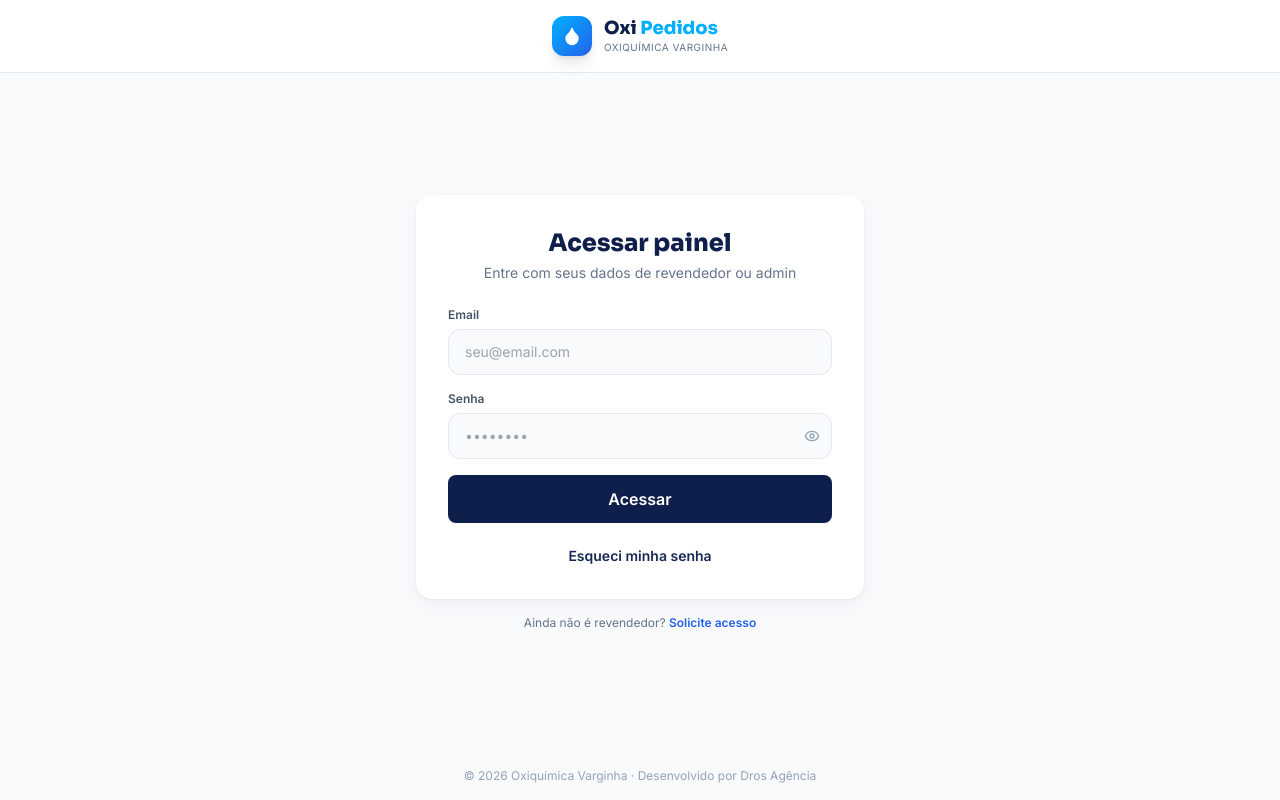
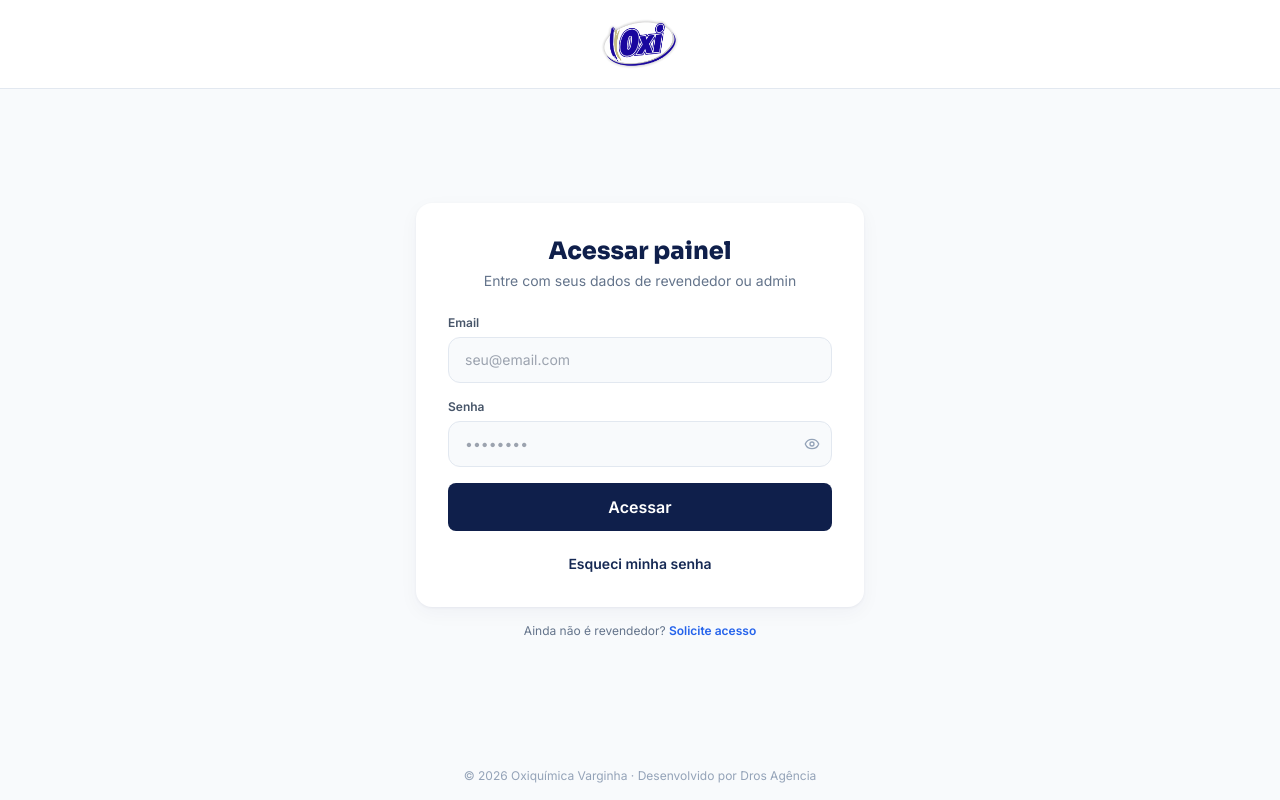
Before and after one commit to soaresjoaoluiz1/oxi-quimica-sys, a React (Vite) app: page /login in a window 1280 px wide. Built offline with nearby package versions, Linux system fonts and the light colour scheme.

Commit message:
feat: logo oficial Oxiquímica em todos os layouts (login, admin, customer, print)

```diff
--- a/src/components/admin/AdminLayout.tsx
+++ b/src/components/admin/AdminLayout.tsx
@@ -1,6 +1,6 @@
 import { ReactNode, useState } from 'react'
 import { NavLink, useNavigate } from 'react-router-dom'
-import { LayoutDashboard, Package, Tags, Layers, Users, ShoppingCart, Settings, LogOut, Menu, X, Droplet } from 'lucide-react'
+import { LayoutDashboard, Package, Tags, Layers, Users, ShoppingCart, Settings, LogOut, Menu, X } from 'lucide-react'
 import { cn } from '@/lib/cn'
 import { useAuth } from '@/context/AuthContext'
 
@@ -36,17 +36,14 @@ export default function AdminLayout({ children }: { children: ReactNode }) {
         'fixed inset-y-0 left-0 z-50 w-64 bg-navy-900 text-white flex flex-col transition-transform lg:translate-x-0',
         sidebarOpen ? 'translate-x-0' : '-translate-x-full'
       )}>
-        <div className="px-6 py-5 flex items-center gap-3 border-b border-white/10">
-          <div className="w-10 h-10 rounded-xl bg-gradient-to-br from-brand-cyan to-brand-blue flex items-center justify-center shadow-lg">
-            <Droplet className="w-5 h-5 text-white" fill="currentColor" />
+        <div className="px-6 py-4 flex items-center gap-3 border-b border-white/10 bg-white">
+          <img src="/logo.png" alt="Oxiquímica" className="h-12 w-auto" />
+          <div className="ml-auto flex items-center gap-2">
+            <span className="text-[10px] uppercase tracking-wider text-slate-500 font-bold hidden lg:inline">Admin</span>
+            <button className="lg:hidden p-1 rounded hover:bg-slate-100" onClick={() => setSidebarOpen(false)}>
+              <X className="w-5 h-5 text-navy-800" />
+            </button>
           </div>
-          <div>
-            <div className="font-display font-extrabold text-lg leading-tight">Oxi <span className="text-brand-cyan">Pedidos</span></div>
-            <div className="text-[10px] uppercase tracking-wider text-white/50">Painel Admin</div>
-          </div>
-          <button className="ml-auto lg:hidden p-1 rounded hover:bg-white/10" onClick={() => setSidebarOpen(false)}>
-            <X className="w-5 h-5" />
-          </button>
         </div>
 
         <nav className="flex-1 px-3 py-4 space-y-0.5 overflow-y-auto">
--- a/src/components/customer/CustomerLayout.tsx
+++ b/src/components/customer/CustomerLayout.tsx
@@ -1,6 +1,6 @@
 import { ReactNode, useState, useEffect } from 'react'
 import { Link, NavLink, useNavigate } from 'react-router-dom'
-import { Search, ShoppingCart, User, LogOut, Package, Droplet, ChevronDown } from 'lucide-react'
+import { Search, ShoppingCart, User, LogOut, Package, ChevronDown } from 'lucide-react'
 import { useAuth } from '@/context/AuthContext'
 import { useCart } from '@/context/CartContext'
 import { fmtBRL } from '@/lib/format'
@@ -39,13 +39,7 @@ export default function CustomerLayout({ children, search, onSearchChange, onCar
           <div className="flex items-center gap-3 sm:gap-6 h-16">
             {/* Logo */}
             <Link to="/app" className="flex items-center gap-2 flex-shrink-0">
-              <div className="w-9 h-9 rounded-lg bg-gradient-to-br from-brand-cyan to-brand-blue flex items-center justify-center shadow-md">
-                <Droplet className="w-4 h-4 text-white" fill="currentColor" />
-              </div>
-              <div className="hidden sm:block">
-                <div className="font-display font-extrabold text-navy-800 leading-none">Oxi <span className="text-brand-cyan">Pedidos</span></div>
-                <div className="text-[10px] uppercase tracking-wider text-slate-400">Catálogo do revendedor</div>
-              </div>
+              <img src="/logo.png" alt="Oxiquímica Varginha" className="h-12 w-auto" />
             </Link>
 
             {/* Search */}
--- a/src/pages/Login.tsx
+++ b/src/pages/Login.tsx
@@ -1,6 +1,6 @@
 import { useState, FormEvent } from 'react'
 import { useNavigate, useLocation } from 'react-router-dom'
-import { Droplet, Eye, EyeOff } from 'lucide-react'
+import { Eye, EyeOff } from 'lucide-react'
 import { useAuth } from '@/context/AuthContext'
 import { Button } from '@/components/ui'
 
@@ -34,15 +34,7 @@ export default function Login() {
     <div className="min-h-screen flex flex-col bg-slate-50">
       {/* Header */}
       <header className="bg-white border-b border-slate-200 py-4 flex items-center justify-center">
-        <div className="flex items-center gap-3">
-          <div className="w-10 h-10 rounded-xl bg-gradient-to-br from-brand-cyan to-brand-blue flex items-center justify-center shadow-lg">
-            <Droplet className="w-5 h-5 text-white" fill="currentColor" />
-          </div>
-          <div>
-            <div className="font-display font-extrabold text-lg text-navy-800 leading-tight">Oxi <span className="text-brand-cyan">Pedidos</span></div>
-            <div className="text-[10px] uppercase tracking-wider text-slate-500">Oxiquímica Varginha</div>
-          </div>
-        </div>
+        <img src="/logo.png" alt="Oxiquímica Varginha" className="h-14 w-auto" />
       </header>
 
       <main className="flex-1 flex items-center justify-center px-4 py-12">
--- a/src/pages/OrderPrint.tsx
+++ b/src/pages/OrderPrint.tsx
@@ -1,6 +1,6 @@
 import { useEffect, useState } from 'react'
 import { useParams, useSearchParams } from 'react-router-dom'
-import { Printer, ArrowLeft, Droplet } from 'lucide-react'
+import { Printer, ArrowLeft } from 'lucide-react'
 import { api } from '@/lib/api'
 import { useAuth } from '@/context/AuthContext'
 import { fmtBRL, fmtNumber, fmtDateTime, STATUS_LABEL } from '@/lib/format'
@@ -54,14 +54,9 @@ export default function OrderPrint() {
         {/* Cabeçalho */}
         <div className="flex items-start justify-between mb-8 pb-6 border-b-2 border-navy-800">
           <div>
-            <div className="flex items-center gap-2 mb-2">
-              <div className="w-10 h-10 rounded-lg bg-gradient-to-br from-brand-cyan to-brand-blue flex items-center justify-center">
-                <Droplet className="w-5 h-5 text-white" fill="currentColor" />
-              </div>
-              <div>
-                <div className="font-display font-extrabold text-xl text-navy-800 leading-none">Oxiquímica Varginha</div>
-                <div className="text-[10px] uppercase tracking-wider text-slate-500">Pedido de revenda</div>
-              </div>
+            <div className="flex items-center gap-3 mb-2">
+              <img src="/logo.png" alt="Oxiquímica Varginha" className="h-14 w-auto" />
+              <div className="text-[10px] uppercase tracking-wider text-slate-500 border-l border-slate-300 pl-3">Pedido de revenda</div>
             </div>
             <div className="text-xs text-slate-500 mt-2">
               Av. Dr. Módena, 723 — Fátima, Varginha/MG · CEP 37010-085<br />
```
Also changed, not shown: public/logo.png (added), 6 other files (tests, documents, lock files or other folders).
